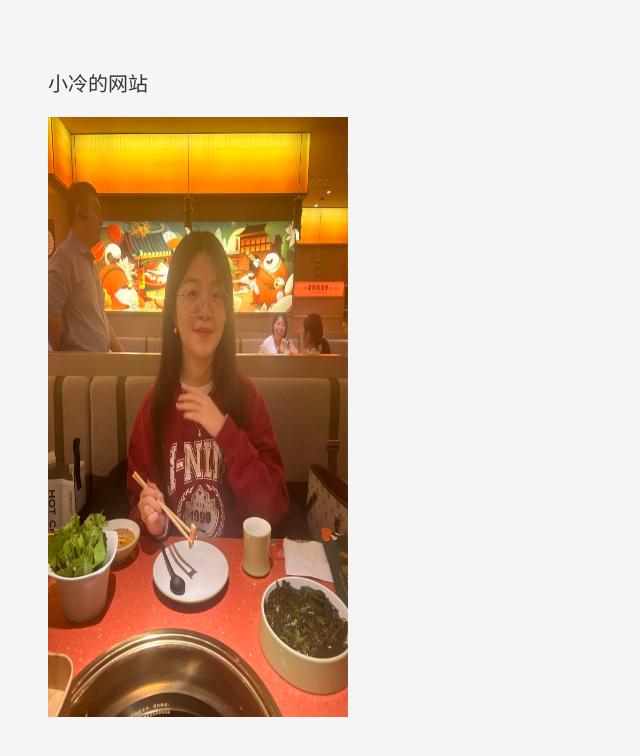
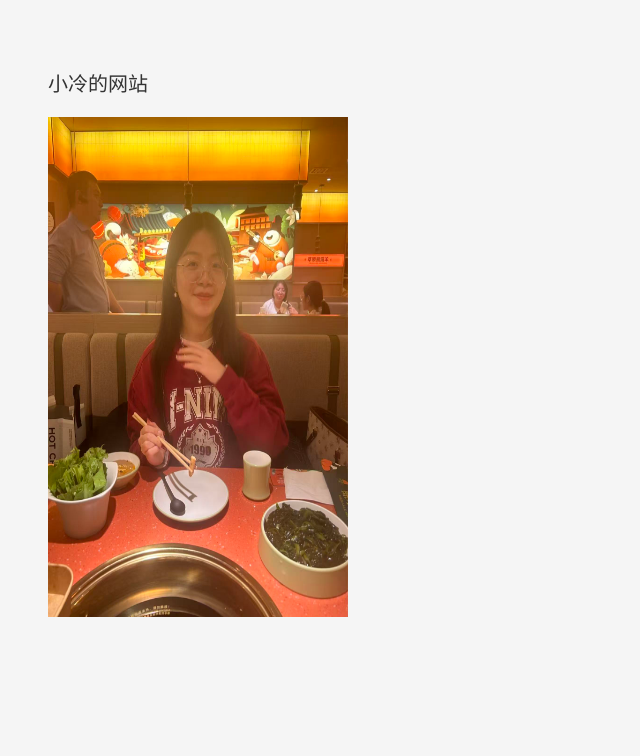
Before and after one commit to 781118954/781118954.github.io, a plain HTML site: page index.html in a window 1280 px wide. Shown: the whole page, without its empty margins (0-640 px from the left). Drawn offline with Linux system fonts and the light colour scheme.

Commit message:
Update index.html

```diff
--- a/index.html
+++ b/index.html
@@ -13,6 +13,6 @@
 </head>
 <body>
   <p>小冷的网站</p>
-  <img src="cai.jpg" alt="蔡雅新" width="300" height="600" loading="lazy">
+  <img src="cai.jpg" alt="蔡雅新" width="300" height="500" loading="lazy">
 </body>
 </html>
```
